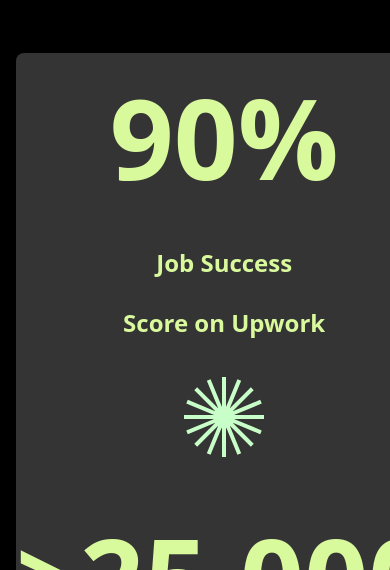
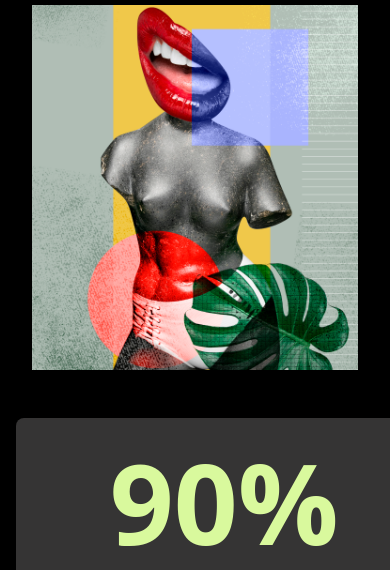
Before and after one commit to AbdulkareemAbdulsalamDev-tech/figma-landing-page-challenge, a plain HTML site: page index.html in a window 390 px wide. Shown: the part 623-1193 px from the top of the page. Drawn offline with nearby package versions, Linux system fonts and the light colour scheme.

Commit message:
Add files via upload

```diff
--- a/index.html
+++ b/index.html
@@ -58,7 +58,7 @@
             </div>
         </section>
         <section width="1.5rem" class="mr-6 container mx-auto px-4">
-            <img class="hidden md:inline" src="Escultures-1.png"/>
+            <img class="sm:hidden md:inline" src="Escultures-1.png"/>
         </section>
     </article>
   <article>
```
